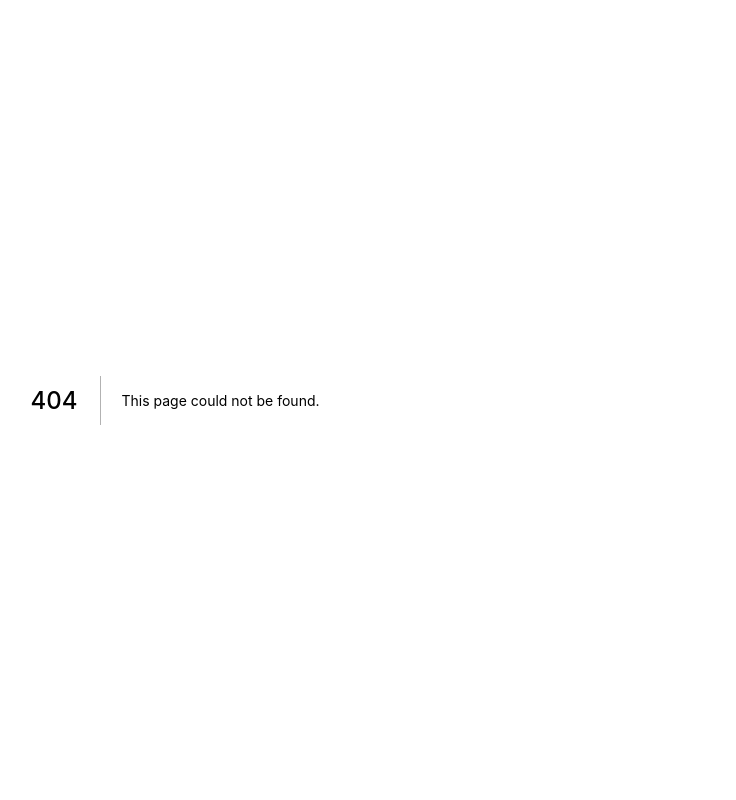
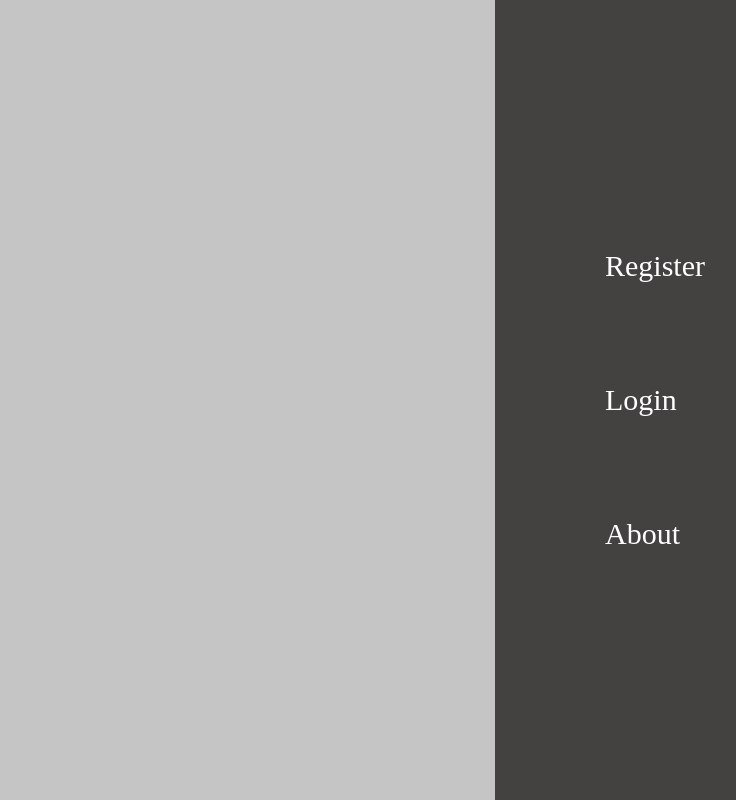
Before and after one commit to michaelpaulcuccia/gsap_animations, a Next.js app in the folder client/: page /home in a window 1280 px wide. Before the commit this address had no page. Shown: the whole page, without its empty margins (465-1201 px from the left). Built offline with nearby package versions, Linux system fonts and the light colour scheme.

Commit message:
added a bunch of pages and a new home with nav bar

```diff
--- a/client/components/Cookie.js
+++ b/client/components/Cookie.js
@@ -93,10 +93,9 @@ export default function Cookie() {
       display: "none",
       duration: 0.5,
     });
-    //UPDATE ROUTE LATER, FOR NOW PUSH TO REGISTER PAGE
     //TIMEOUT NECESSARY FOR ANIMATIONS
     setTimeout(() => {
-      router.push('/register');
+      router.push('/home');
     }, 2700);
   };
 
--- /dev/null
+++ b/client/pages/home.js
@@ -0,0 +1,61 @@
+import React, { useRef, useEffect } from "react";
+import Head from "next/head";
+import { gsap } from "gsap";
+import styles from "../styles/Home.module.css";
+
+export default function Home() {
+
+  const tlOne = gsap.timeline({
+    defaults: {
+      duration: 1.5,
+      ease: "power2.out"
+    },
+  });
+
+  const linkWindow = useRef();
+
+  useEffect(() => {
+    tlOne.fromTo(
+      linkWindow.current,
+      {
+        opacity: 0,
+        x: 250,
+      },
+      {
+        opacity: 1,
+        x: 0,
+      }
+    );
+  });
+
+  return (
+    <div>
+      <Head>
+        <title>Create Next App</title>
+        <meta name="description" content="Generated by create next app" />
+        <link rel="icon" href="/favicon.ico" />
+      </Head>
+      <div className={styles.wrapper}>
+        <div className={styles.linkWindow} ref={linkWindow}>
+            <ul className={styles.linkUL}>
+              <li>
+                <a className={styles.anchors} href='/register'>
+                  Register
+                </a>
+               </li>
+              <li>
+                <a className={styles.anchors} href='/login'>
+                  Login
+                </a>
+               </li>
+              <li>
+                <a className={styles.anchors} href='/about'>
+                  About
+                </a>
+               </li>
+            </ul>
+        </div>
+      </div>
+    </div>
+  );
+}
--- a/client/styles/Home.module.css
+++ b/client/styles/Home.module.css
@@ -1,7 +1,36 @@
-.content {
+.wrapper {
+  height: 100vh;
+  width: 100vw;
+  background-color: #c5c5c5;
+  position: relative;
+}
+
+.linkWindow {
+  height: 100vh;
+  width: 25vw;
+  position: absolute;
+  right: 0;
+  background-color: rgb(68, 65, 65);
   display: flex;
   flex-direction: column;
   justify-content: center;
   align-items: center;
-  padding-top: 250px;
 }
+
+.linkUL li {
+  list-style: none;
+  color: #fff;
+  padding: 50px 0;
+  font-size: 30px;
+}
+
+.anchors {
+  text-decoration: none;
+  color: #fff;
+  cursor: pointer;
+  transition: color 0.5s ease-in;
+}
+
+.anchors:hover {
+  color: #adadad;
+}
```
Also changed, not shown: client/pages/about.js (added, +9 -0 lines), client/pages/index.js (+1 -9 lines), client/pages/login.js (added, +9 -0 lines).
